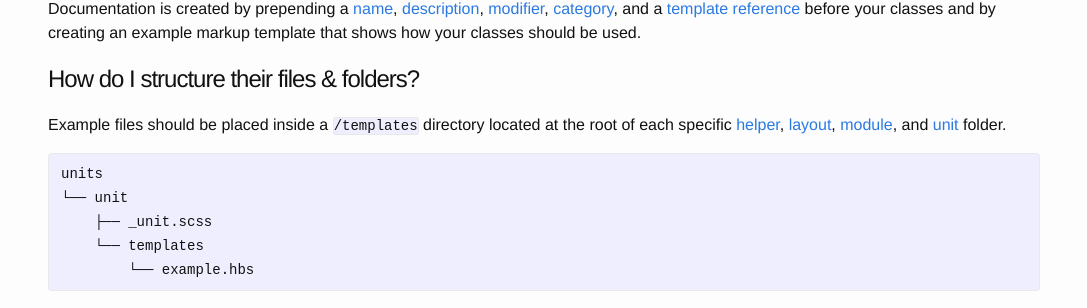
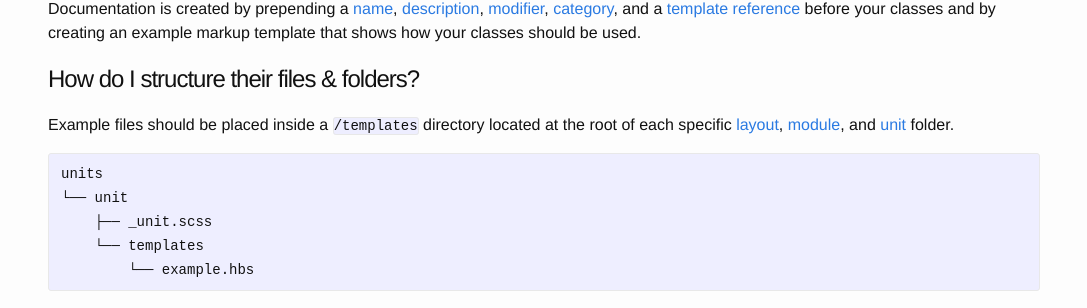
Before and after one commit to plum-css/plum, a Jekyll site: the page built from _docs/documentation.md, in a window 1280 px wide. Shown: the part 259-567 px from the top of the page, without its empty margins (96-1183 px from the left). Built offline with Jekyll 4.4.1, drawn with Linux system fonts in a browser that asks for light colours; nearby versions of some CDN libraries; Markdown is read by kramdown in place of the engine named in the settings.

Commit message:
module doc updates

````diff
--- a/_docs/documentation.md
+++ b/_docs/documentation.md
@@ -13,7 +13,7 @@ and by creating an example markup template that shows how your classes should be
 
 ## How do I structure their files & folders?
 
-Example files should be placed inside a `/templates` directory located at the root of each specific [helper](helpers.html#how-do-i-document-them?), [layout](layouts.html#how-do-i-document-them?), [module](modules.html#how-do-i-document-them?), and [unit](units.html#how-do-i-document-them?) folder.
+Example files should be placed inside a `/templates` directory located at the root of each specific [layout](layouts.html#how-do-i-document-them?), [module](modules.html#how-do-i-document-them?), and [unit](units.html#how-do-i-document-them?) folder.
 
 ```text
 units
````
Also changed, not shown: _docs/modules-base.md (+1 -0 lines), _docs/modules.md (+0 -4 lines).
